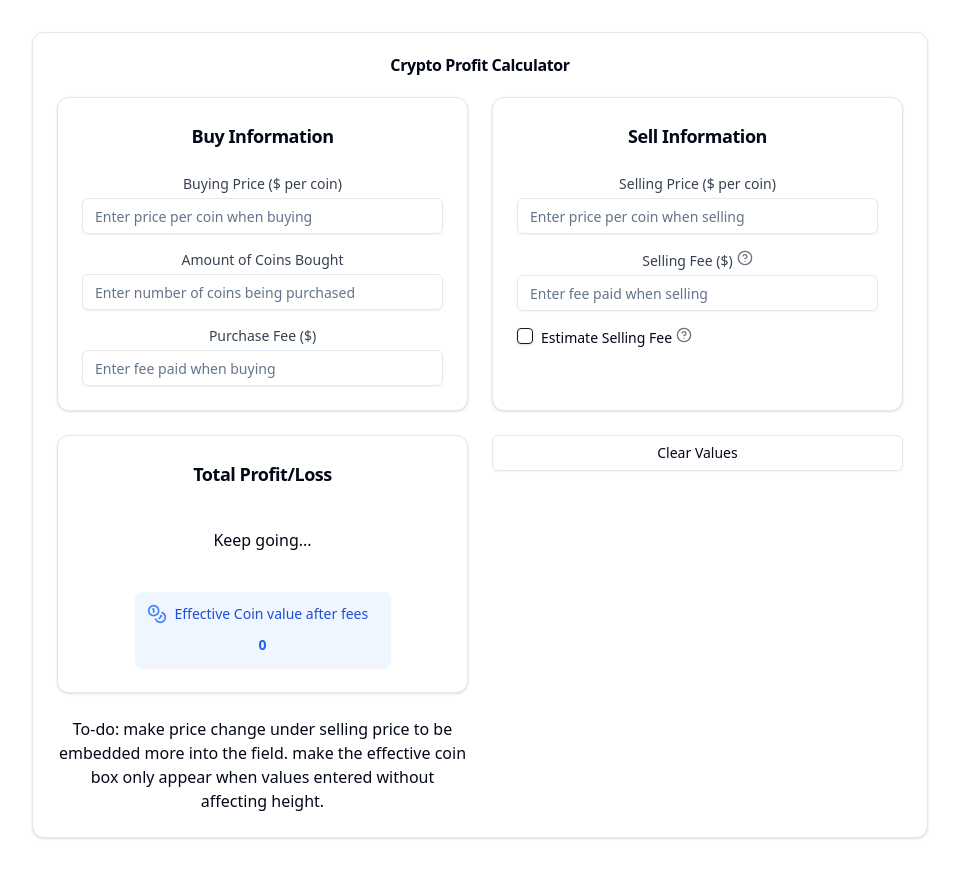
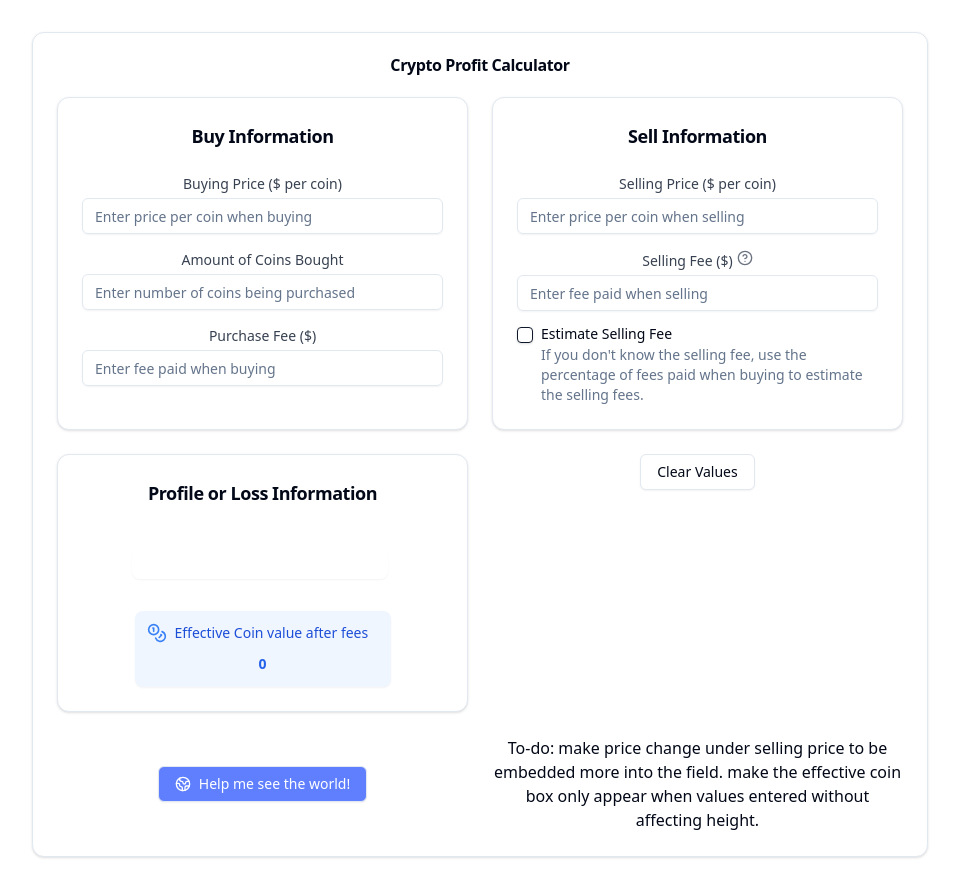
Before and after one commit to payamf1/cryptoCalc, a React (Vite) app: page / in a window 1280 px wide. Shown: the whole page, without its empty margins (160-1119 px from the left). Built offline with nearby package versions, Linux system fonts and the light colour scheme.

Commit message:
More UI improvements

```diff
--- a/src/App.tsx
+++ b/src/App.tsx
@@ -11,7 +11,7 @@ import { Label } from "@/components/ui/label"
 import { HelpCircle } from 'lucide-react'
 import { Tooltip, TooltipContent, TooltipProvider, TooltipTrigger } from "@/components/ui/tooltip"
 import { CheckedState } from '@radix-ui/react-checkbox'
-import { Coins } from 'lucide-react';
+import { Coins, Coffee, CircleDollarSign, Earth } from 'lucide-react';
 
 const CryptoProfitCalculator = () => {
   const [purchasePrice, setPurchasePrice] = useState('');
@@ -242,12 +242,19 @@ const CryptoProfitCalculator = () => {
                   placeholder="Enter price per coin when selling"
                   className="mt-1"
                 />
+                {priceIncrease !== null && (
+                    <span className="absolute right-2 top-10 transform -translate-y-1/2 text-xs text-gray-500">
+                      Price change of {priceIncrease}%
+                    </span>
+                  )}
               </div>
+              {/*
               {priceIncrease !== null && (
                 <div className="mt-2 text-sm text-gray-600">
                   Price change: {priceIncrease}%
                 </div>
               )}
+              */}
               <div>
                 <label htmlFor="sellFee" className="block text-sm font-medium text-gray-700">
                   Selling Fee ($)
@@ -274,27 +281,18 @@ const CryptoProfitCalculator = () => {
                   disabled={matchFees}
                 />
               </div>
-              <div className="flex items-center space-x-2">
-                <Checkbox
-                  id="matchFees"
-                  checked={matchFees}
-                  onCheckedChange={handleCheckboxChange}
-                />
-                <Label htmlFor="matchFees">
-                  Estimate Selling Fee
-                  <TooltipProvider>
-                    <Tooltip>
-                      <TooltipTrigger>
-                        <HelpCircle className="h-4 w-4 ml-1 text-gray-500" />
-                      </TooltipTrigger>
-                      <TooltipContent>
-                        <p>If you don't know the selling fee, this will use the percentage </p>
-                        <p>of fees paid when bought to estimate the fees for selling.</p>
-                      </TooltipContent>
-                    </Tooltip>
-                  </TooltipProvider>
+              <div className="flex items-top space-x-2 cursor-pointer">
+                <Checkbox id="matchFees" checked={matchFees} onCheckedChange={handleCheckboxChange} />
+                <div className="grid gap-1.5 text-left leading-none">
+
+                <Label htmlFor="matchFees" ><p className="pb-1">Estimate Selling Fee</p>
+                <p className="text-sm font-normal text-muted-foreground">
+                If you don't know the selling fee, use the percentage of fees paid when buying to estimate the selling fees.
+                </p>
                 </Label>
               </div>
+              </div>
+
             </CardContent>
           </Card>
 
@@ -302,13 +300,14 @@ const CryptoProfitCalculator = () => {
 
           <Card>
             <CardHeader>
-              <CardTitle className="text-lg">Total Profit/Loss</CardTitle>
+              <CardTitle className="text-lg">Profile or Loss Information</CardTitle>
             </CardHeader>
             <CardContent className="space-y-4">
+
+
             {profit == null && profitPercentage == null && (
-                <div className="mt-4 text-center">
-                  <div>
-                    Keep going...
+              <div className="flex justify-center mt-4 text-center">
+                  <div className="w-64 p-3 h-8 rounded-lg shadow-sm">
                   </div>
                 <p>
                   &nbsp;
@@ -316,7 +315,16 @@ const CryptoProfitCalculator = () => {
               </div>
             )}
 
+
+
+              <div className="flex justify-center">
                 {profit !== null && profitPercentage !== null && (
+                  <div className={`w-64 p-3 rounded-lg shadow-sm ${parseFloat(profit) >= 0 ? 'bg-green-50 text-green-600': 'bg-red-50 text-red-600'}`}>
+                    <div className="flex items-center space-x-2">
+                      <CircleDollarSign size={20} />
+                      <span className="text-sm font-semibold">Your Profit/Loss</span>
+                    </div>
+
                     <div className="mt-4 text-center">
                   <div className={`text-lg font-semibold ${parseFloat(profit) >= 0 ? 'text-green-600' : 'text-red-600'}`}>
                     {parseFloat(profit) >= 0 ? 'Profit of ' : 'Loss of '}${Math.abs(parseFloat(profit))}
@@ -325,11 +333,14 @@ const CryptoProfitCalculator = () => {
                     {parseFloat(profitPercentage) >= 0 ? '(+' : '(-'}{Math.abs(parseFloat(profitPercentage))}% {parseFloat(profitPercentage) >= 0 ? 'Increase)' : 'Decrease)'}
                   </p>
                 </div>
-              )}
+                  </div>
 
 
+                )}
+              </div>
+
               <div className="flex justify-center">
-                {effectiveAmount && (
+                {effectiveAmount  && (
                   <div className="w-64 p-3 bg-blue-50 rounded-lg shadow-sm">
                     <div className="flex items-center space-x-2">
                       <Coins className="text-blue-500" size={20} />
@@ -344,10 +355,28 @@ const CryptoProfitCalculator = () => {
             </CardContent>
           </Card>
 
-
-          <Button onClick={clearValues} className="w-full" variant="outline">
+          <div>
+            <Button onClick={clearValues} className="w-min" variant="outline">
               Clear Values
             </Button>
+          </div>
+
+          <TooltipProvider>
+            <Tooltip>
+              <TooltipTrigger>
+                <Button
+                  onClick={() => window.open('https://www.buymeacoffee.com/mightycalculator', '_blank')}
+                  className="w-min bg-[#5F7FFF] hover:bg-[#4B6FEF] text-white hover:text-white"
+                  variant="outline"
+                >
+                  <Earth className="mr-2 h-4 w-4" />Help me see the world!
+                </Button>
+                  </TooltipTrigger>
+              <TooltipContent side='bottom' className="text-center bg-slate-500">
+                <Coffee className="text-center mr-2 h-4 w-4" />It's basically a donation!
+              </TooltipContent>
+            </Tooltip>
+          </TooltipProvider>
 
           <p>To-do: make price change under selling price to be embedded more into the field.
             make the effective coin box only appear when values entered without affecting height.
```
Lines whose indentation alone changed are shown as unchanged.
